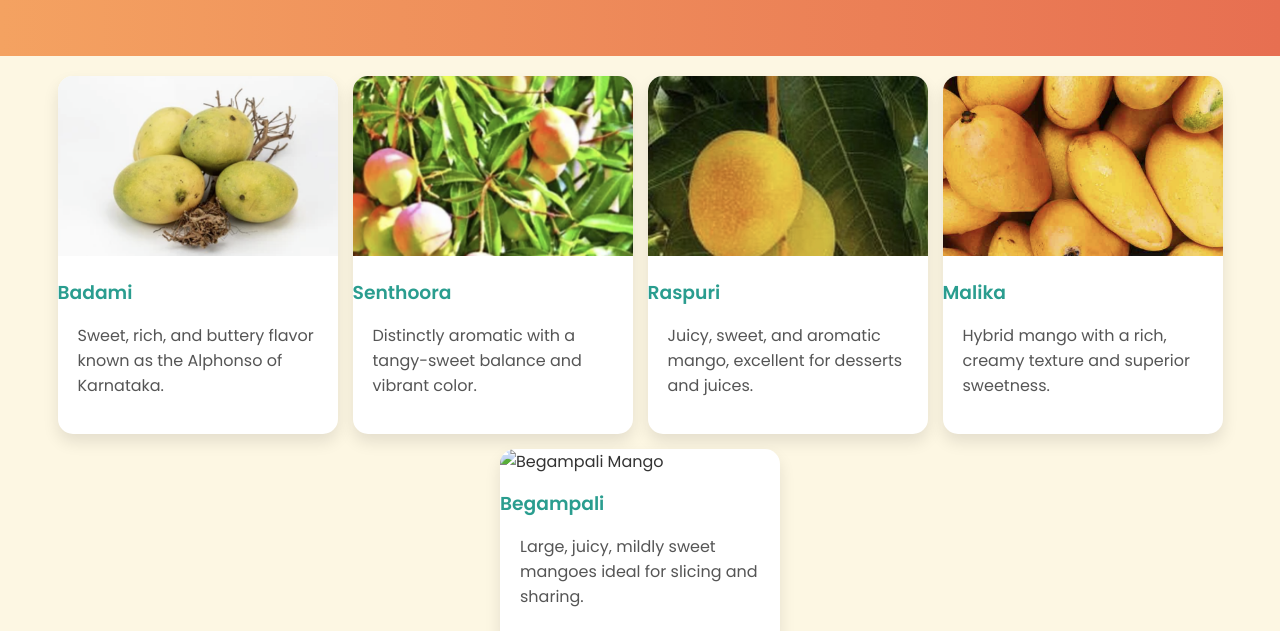
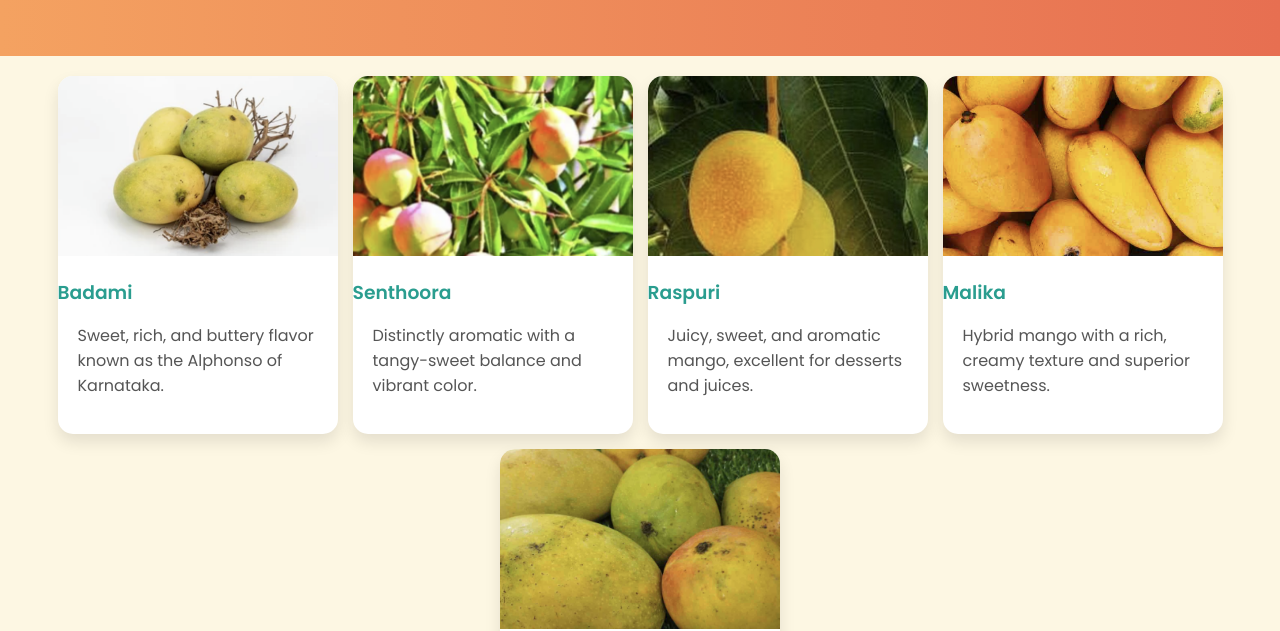
Before and after one commit to live-world/LakshFarmFresh, a plain HTML site: page index.html in a window 1280 px wide. Shown: the part 164-795 px from the top of the page. Drawn offline with Linux system fonts and the light colour scheme.

Commit message:
Update index.html

```diff
--- a/index.html
+++ b/index.html
@@ -102,8 +102,8 @@
     </div>
 
     <div class="mango-card">
-        <img src="begampali.png" alt="Begampali Mango">
-        <h3>Begampali</h3>
+        <img src="begampalli.png" alt="Begampali Mango">
+        <h3>Begampalli</h3>
         <p>Large, juicy, mildly sweet mangoes ideal for slicing and sharing.</p>
     </div>
 
```
